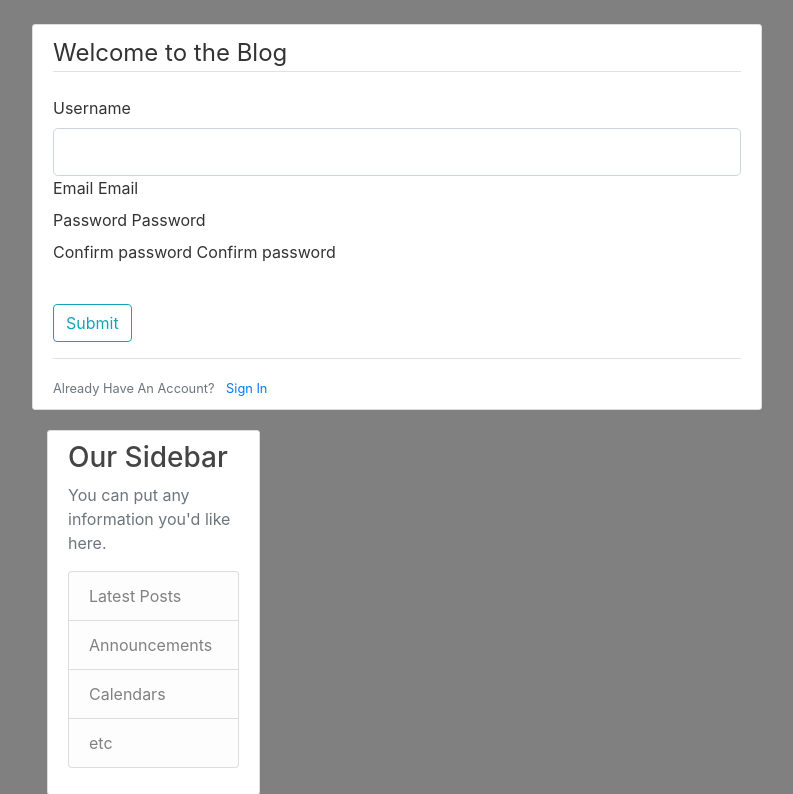
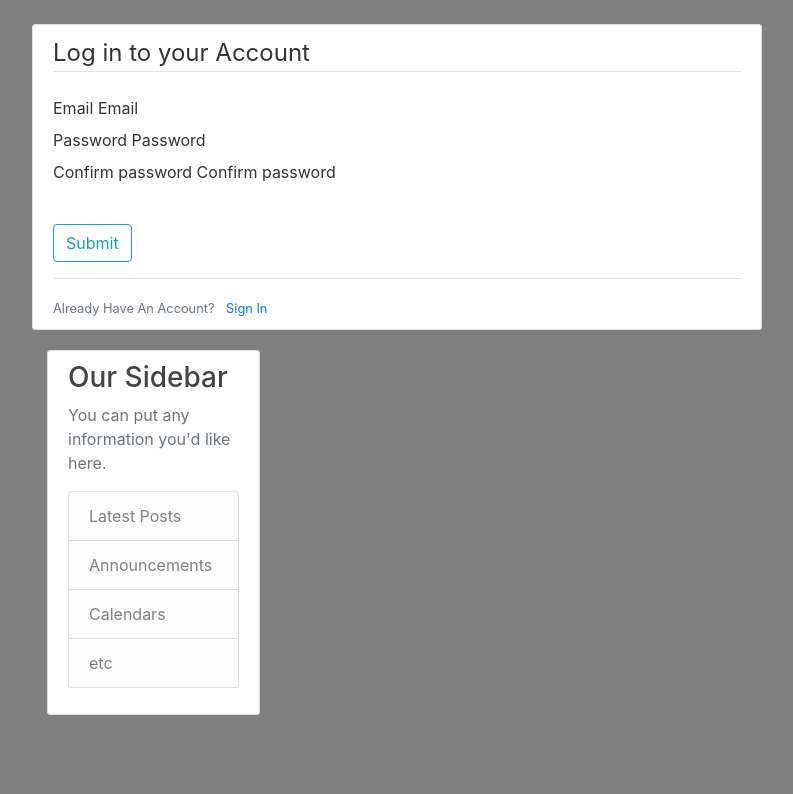
Before and after one commit to SkimaniKings/Blog-App, a Python web app: template templates/login.htm in a window 1280 px wide. Shown: the part 56-850 px from the top of the page, without its empty margins (53-846 px from the left). After the commit the page ends 771 px from the top, so only its background shows below. Run offline with Jinja, Linux system fonts and the light colour scheme; the template is opened without the code that fills it, so the values that code supplies are empty, except form fields; form fields are guessed from the names that the template uses; some libraries are stand-ins or nearby versions.

Commit message:
delete the username field as we will use emails to log in to our accounts

```diff
--- a/templates/login.htm
+++ b/templates/login.htm
@@ -4,21 +4,7 @@
     <form method="POST" action="">
         {{ form.hidden_tag() }}
         <fieldset class="form-group">
-            <legend class="border-bottom mb-4">Welcome to the Blog</legend>
-            <div class="form-group">
-                {{ form.username.label(class="form-control-label") }}
-
-                {% if form.username.errors %}
-                {{form.username(class="form-control-lg is-invalid")}}
-                <div class="invalid-feedback">
-                    {% for error in form.username.errors%}
-                    <span>{{error}}</span>
-                    {% endfor %}
-                </div>
-                {% else %}
-                {{ form.username(class="form-control form-control-lg form-control-lg") }}
-                {% endif %}
-
+            <legend class="border-bottom mb-4">Log in to your Account</legend>
 
 
                 <div class="form-group">
```
